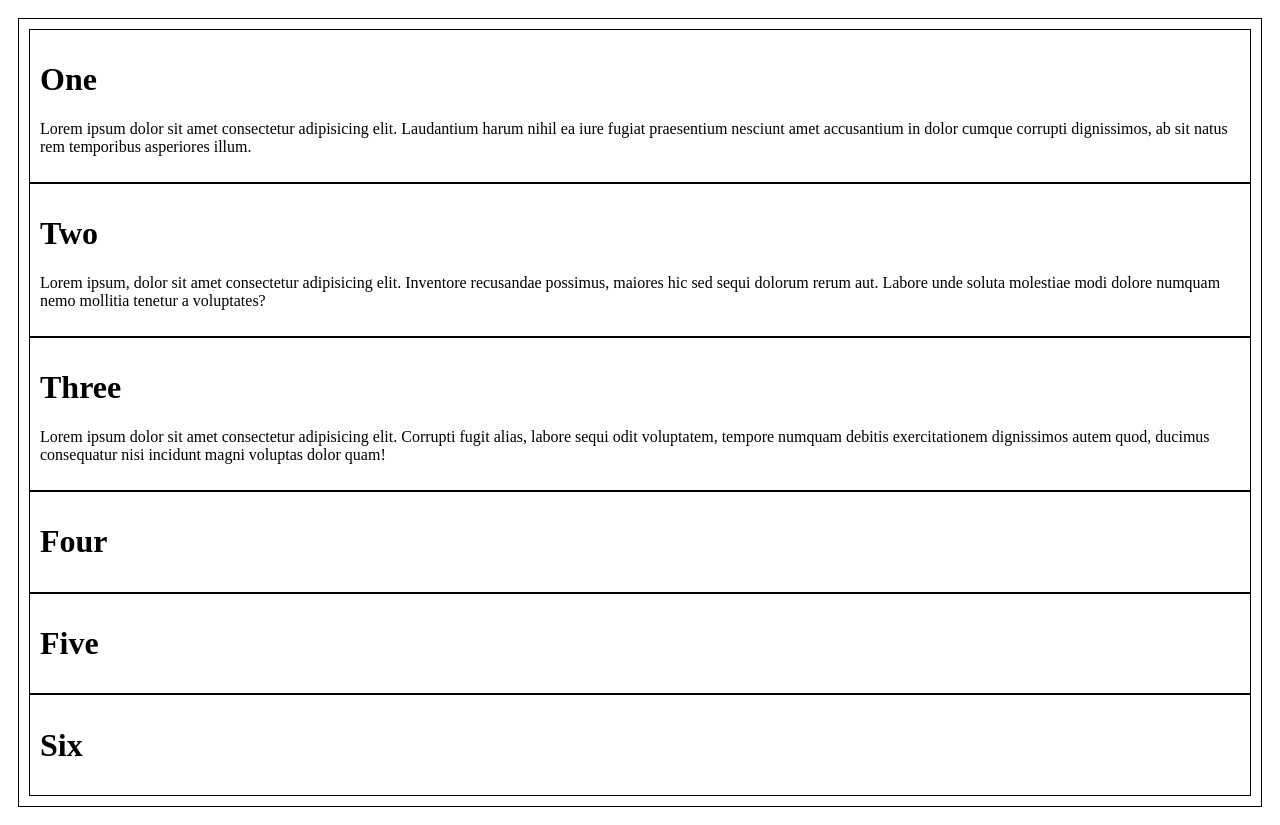
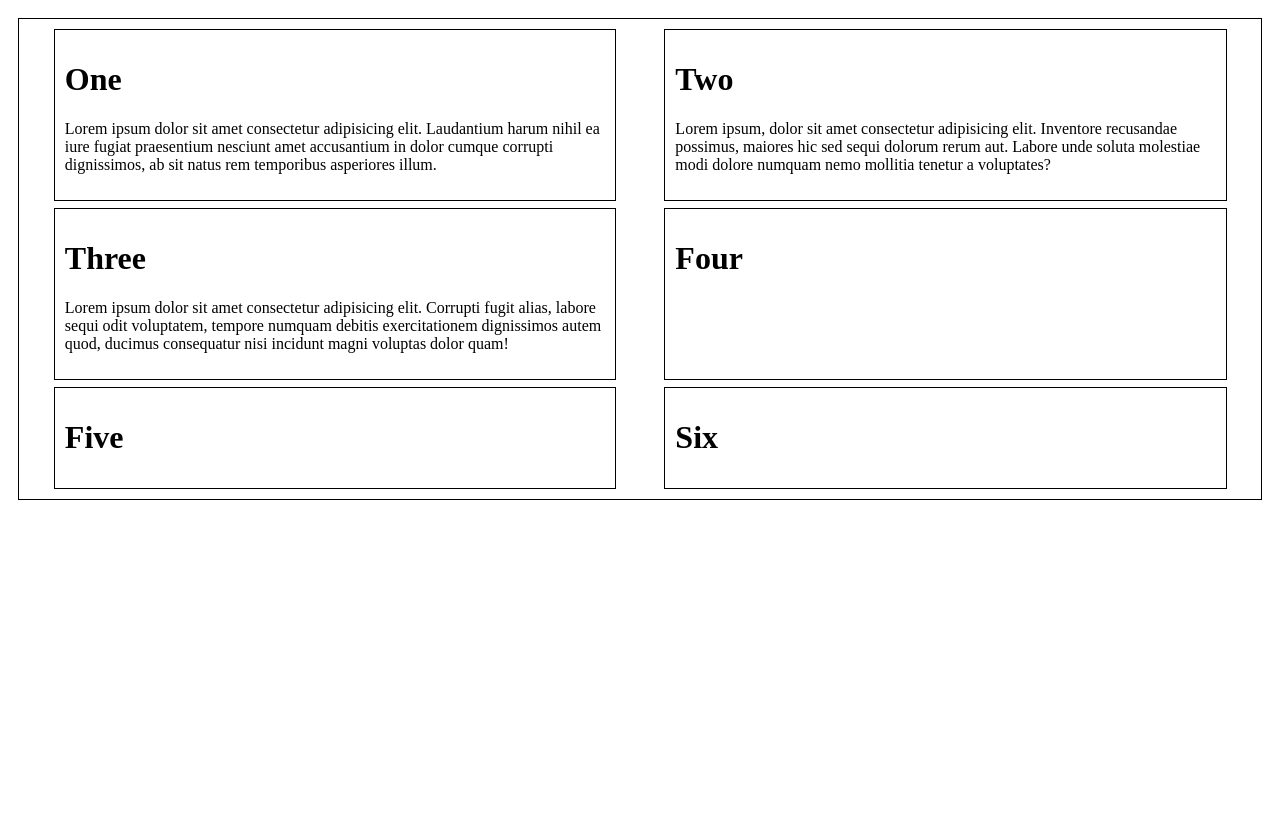
Before and after one commit to sarah-hs/practice-layouts, a plain HTML site: page layout_C.html in a window 1280 px wide. After the commit the page ends 800 px from the top, so only its background shows below. Drawn offline with Linux system fonts and the light colour scheme.

Commit message:
Update layout_C.html

```diff
--- a/layout_C.html
+++ b/layout_C.html
@@ -5,7 +5,7 @@
   <meta charset="UTF-8">
   <meta name="viewport" content="width=º, initial-scale=1.0">
   <title>Document</title>
-  <link rel="stylesheet" href="styles.css">
+  <link rel="stylesheet" href="stylesC.css">
 </head>
 
 <body>
```
